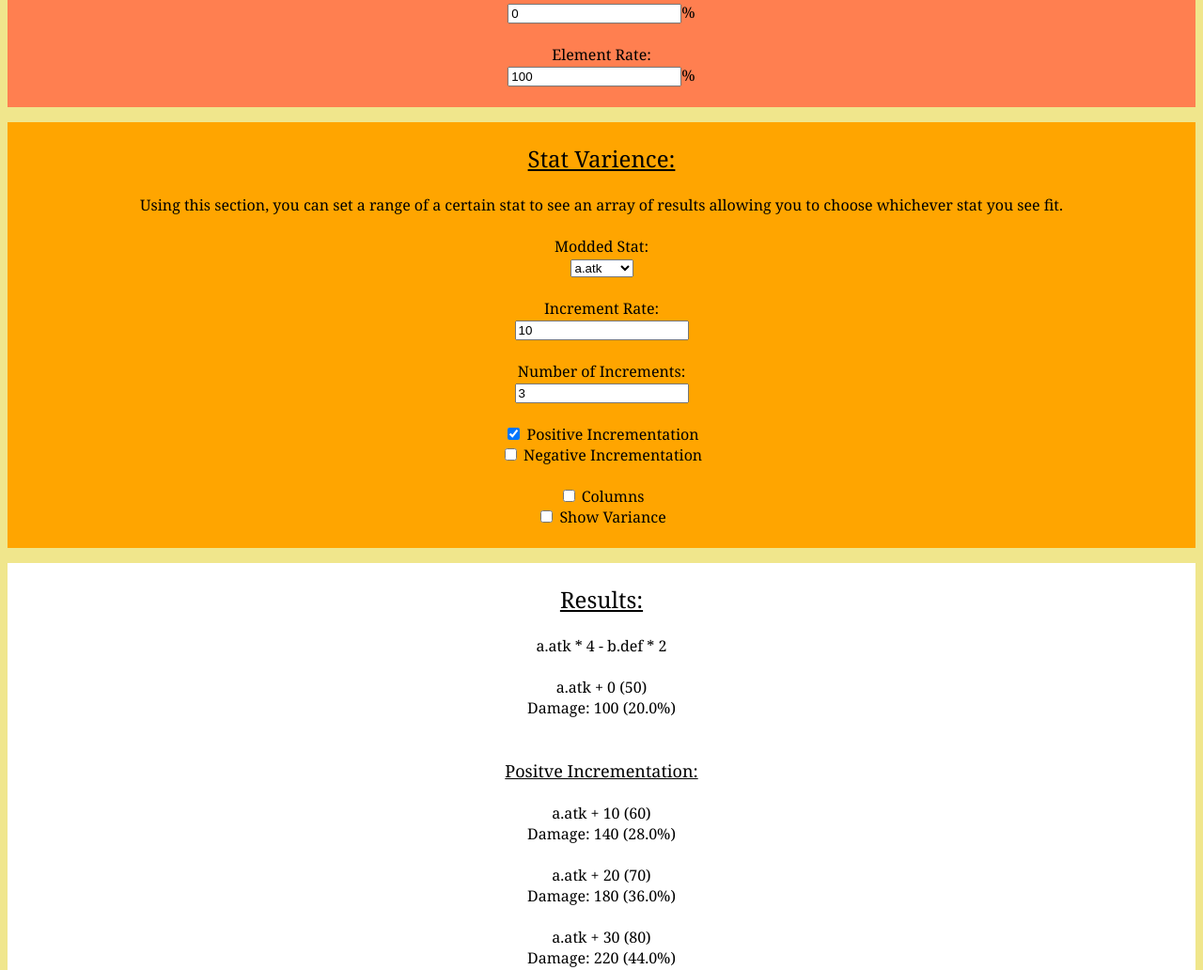
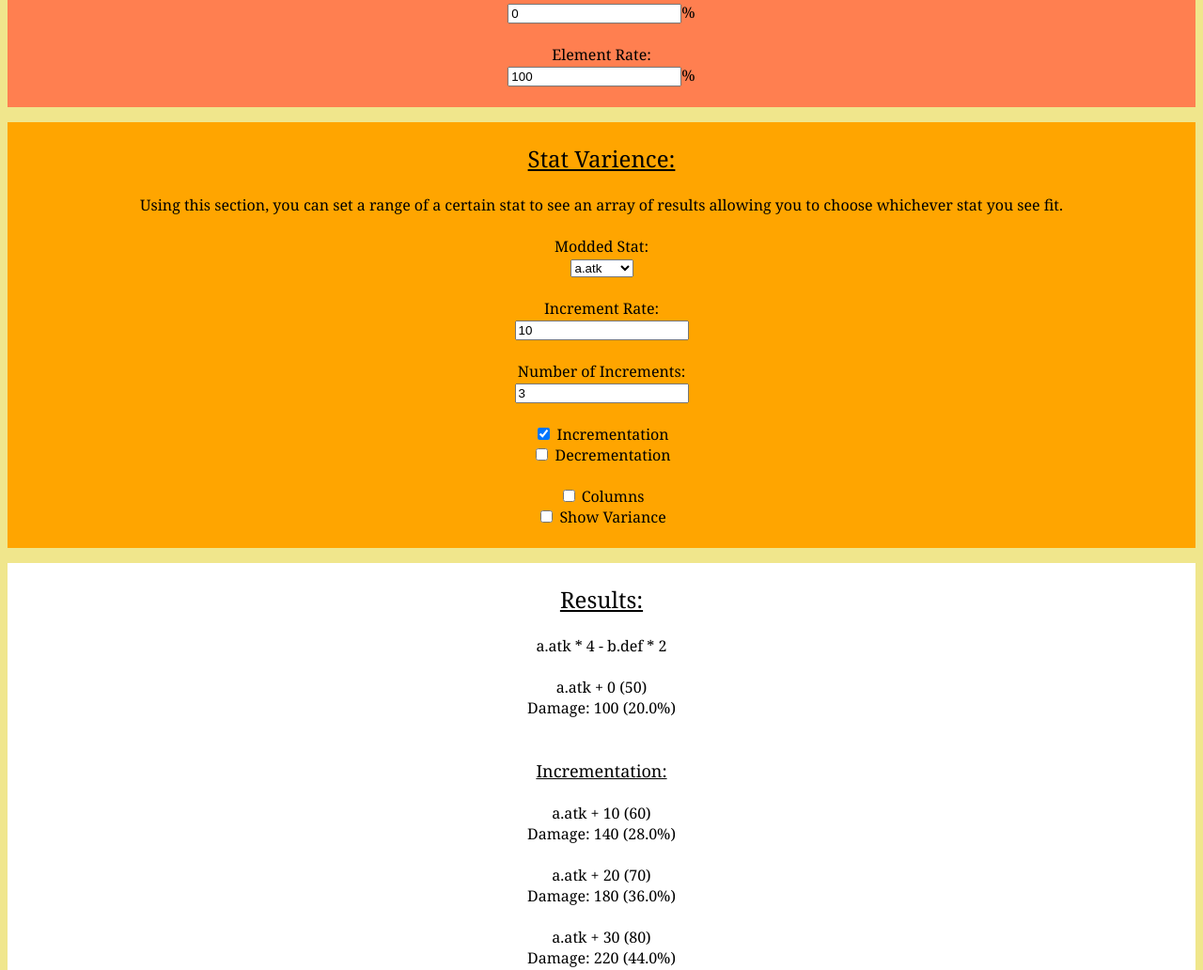
Before and after one commit to SumRndmDde/RPGMV-Damage-Calculator, a plain HTML site: page index.html in a window 1280 px wide. Shown: the part 1785-2817 px from the top of the page at 94% size. Drawn offline with Linux system fonts and the light colour scheme.

Commit message:
Switched some wording
Referred to the stat changes as "Positive/Negative Incrementation."
Changed to Decrementation and Incrementation.

```diff
--- a/index.html
+++ b/index.html
@@ -149,7 +149,7 @@
 					result += "<div style='float: left; width: 50%; background-color:white;'><ul>";
 				}
 
-				result += "<br><font size='4' style='text-decoration: underline'>Positve Incrementation:</font><br><br>";
+				result += "<br><font size='4' style='text-decoration: underline'>Incrementation:</font><br><br>";
 				for(var i = 1; i <= incrementCount; i+=1)
 				{
 					var increment = String(moddedStat) + " += (incrementRate)";
@@ -186,7 +186,7 @@
 					result += "</div></ul><div style='float: right; width: 50%; background-color:white;'><ul>";
 				}
 
-				result += "<br><font size='4' style='text-decoration: underline'>Negative Incrementation:</font><br><br>";
+				result += "<br><font size='4' style='text-decoration: underline'>Decrementation:</font><br><br>";
 				for(var i = 1; i <= incrementCount; i+=1)
 				{
 					var increment = String(moddedStat) + " -= (incrementRate)";
@@ -395,8 +395,8 @@
 			<br>
 			<input type="tel" onchange="getResults()" id="incr" name="incr" value="3"><br>
 			<br>
-			<input type="checkbox" name="positive" id="positive" value="positive" onchange='getResults()' checked> Positive Incrementation<br>
-			<input type="checkbox" name="negative" id="negative" value="negative" onchange='getResults()'> Negative Incrementation<br>
+			<input type="checkbox" name="positive" id="positive" value="positive" onchange='getResults()' checked> Incrementation<br>
+			<input type="checkbox" name="negative" id="negative" value="negative" onchange='getResults()'> Decrementation<br>
 			<br>
 			<input type="checkbox" name="cols" id="cols" value="cols" onchange='getResults()'> Columns<br>
 			<input type="checkbox" name="showVar" id="showVar" value="showVar" onchange='getResults()'> Show Variance<br>
```
